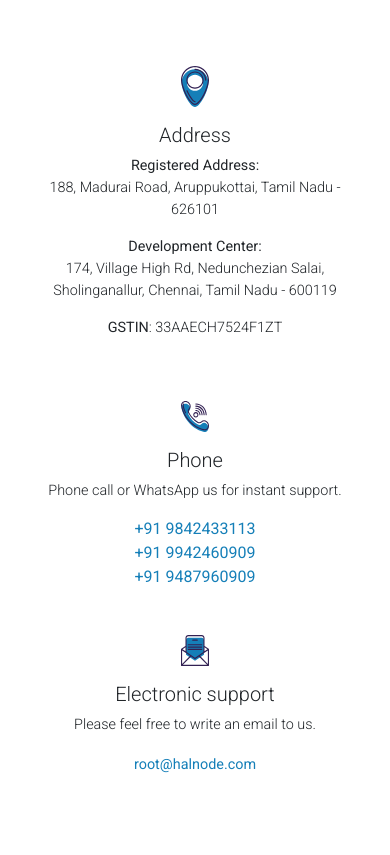
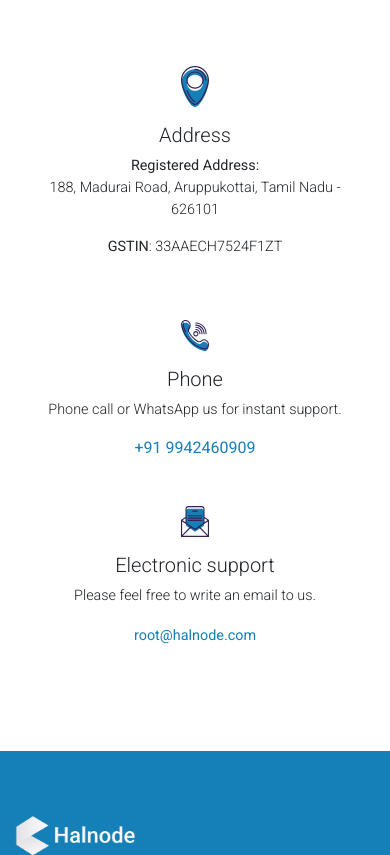
Before and after one commit to vishwa180/halnode.com, a Django app: template templates/index.html in a window 390 px wide. Shown: the part 5013-5868 px from the top of the page. Run offline with Django 3.2, Linux system fonts and the light colour scheme; the template is opened without the code that fills it, so the values that code supplies are empty; some libraries are stand-ins or nearby versions.

Commit message:
address and phone number changes

```diff
--- a/templates/index.html
+++ b/templates/index.html
@@ -176,18 +176,13 @@
               <p class="text-small font-weight-light mb-0">
                 <b>Registered Address: </b><br/>188, Madurai Road, Aruppukottai, Tamil Nadu - 626101
               </p>
-              <p class="mt-3 text-small font-weight-light mb-0">
-                <b>Development Center: </b><br/>174, Village High Rd, Nedunchezian Salai, Sholinganallur, Chennai, Tamil Nadu - 600119
-              </p>
               <p class="mt-3 text-small font-weight-light"><b>GSTIN</b>: 33AAECH7524F1ZT</p>
             </div>
             <div class="box">
               <div class="icon d-flex align-items-end"><img src="/static/img/technology.svg" alt="" class="img-fluid"></div>
               <h5>Phone</h5>
               <p class="text-small font-weight-light">Phone call or WhatsApp us for instant support.</p>
-              <span class="text-muted"><a href="tel:+919842433113">+91 9842433113</a></span><br/>
               <span class="text-muted"><a href="tel:+919942460909">+91 9942460909</a></span><br/>
-              <span class="text-muted"><a href="tel:+919487960909">+91 9487960909</a></span>
             </div>
             <div class="box">
               <div class="icon d-flex align-items-end"><img src="/static/img/multimedia.svg" alt="" class="img-fluid"></div>
```
Also changed, not shown: README.md.
